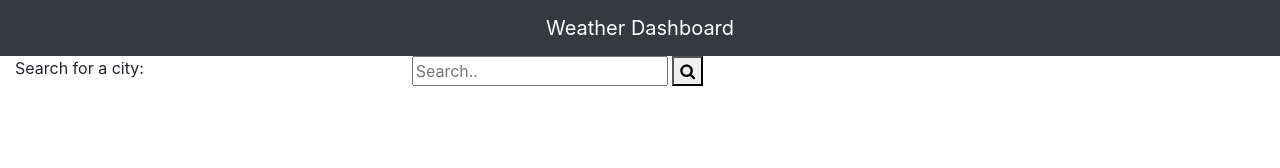
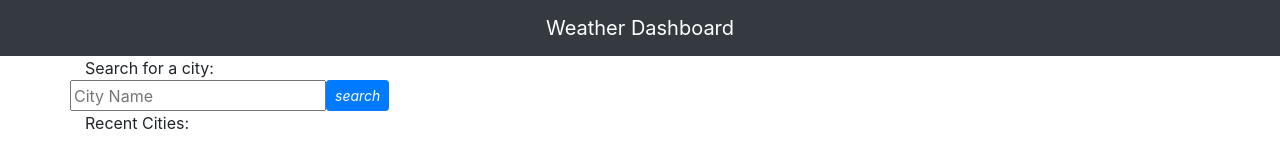
Before and after one commit to ariehh1/Weather-Dashboard, a plain HTML site: page index.html in a window 1280 px wide. Drawn offline with nearby package versions, Linux system fonts and the light colour scheme.

Commit message:
updated input field to city name, blue search button, and recent cities: section

```diff
--- a/index.html
+++ b/index.html
@@ -19,21 +19,43 @@
 
     <div class="container-fluid">
 
+        <div class="container">
+            <div class="row">
+                <div class="col-6 col-md-4">Search for a city:</div>
+            </div>
 
-        <div class="row">
-            <div class="col-6 col-md-4">Search for a city:</div>
-            <div class="row">
 
-                <div class="search-container">
+            <div class="search-container">
+                <div class="row">
 
-                    <input type="text" placeholder="Search.." name="search">
-                    <button type="submit"><i class="fa fa-search"></i></button>
+                    <input type="text" placeholder="City Name" name="search">
+                    <button class="btn btn-primary btn-sm" id="search-button">
+                        <i class="material-icons">search</i>
+                    </button>
 
                 </div>
+            </div>
 
+            <div class="Recent Cities">
+                <div class="row">
+                    <div class="col-6 col-md-4">
+                        <p>Recent Cities:</p>
+                    </div>
+                </div>
             </div>
+
+
+
+
         </div>
     </div>
+
+    <!-- City list will Get Dumped Here -->
+    <div id="city-view"></div>
+
+
+
+
 
 
 
```
